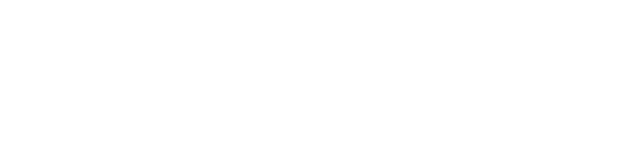
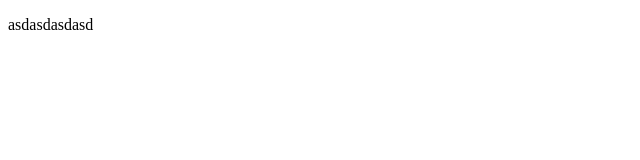
Before and after one commit to dacsstack/demo2, a plain HTML site: page about.html in a window 1280 px wide. Shown: the whole page, without its empty margins (0-640 px from the left). Drawn offline with Linux system fonts and the light colour scheme.

Commit message:
Updated inde.html

```diff
--- a/about.html
+++ b/about.html
@@ -6,6 +6,6 @@
     <title>Document</title>
 </head>
 <body>
-
+    <p>asdasdasdasd</p>
 </body>
 </html>
```
